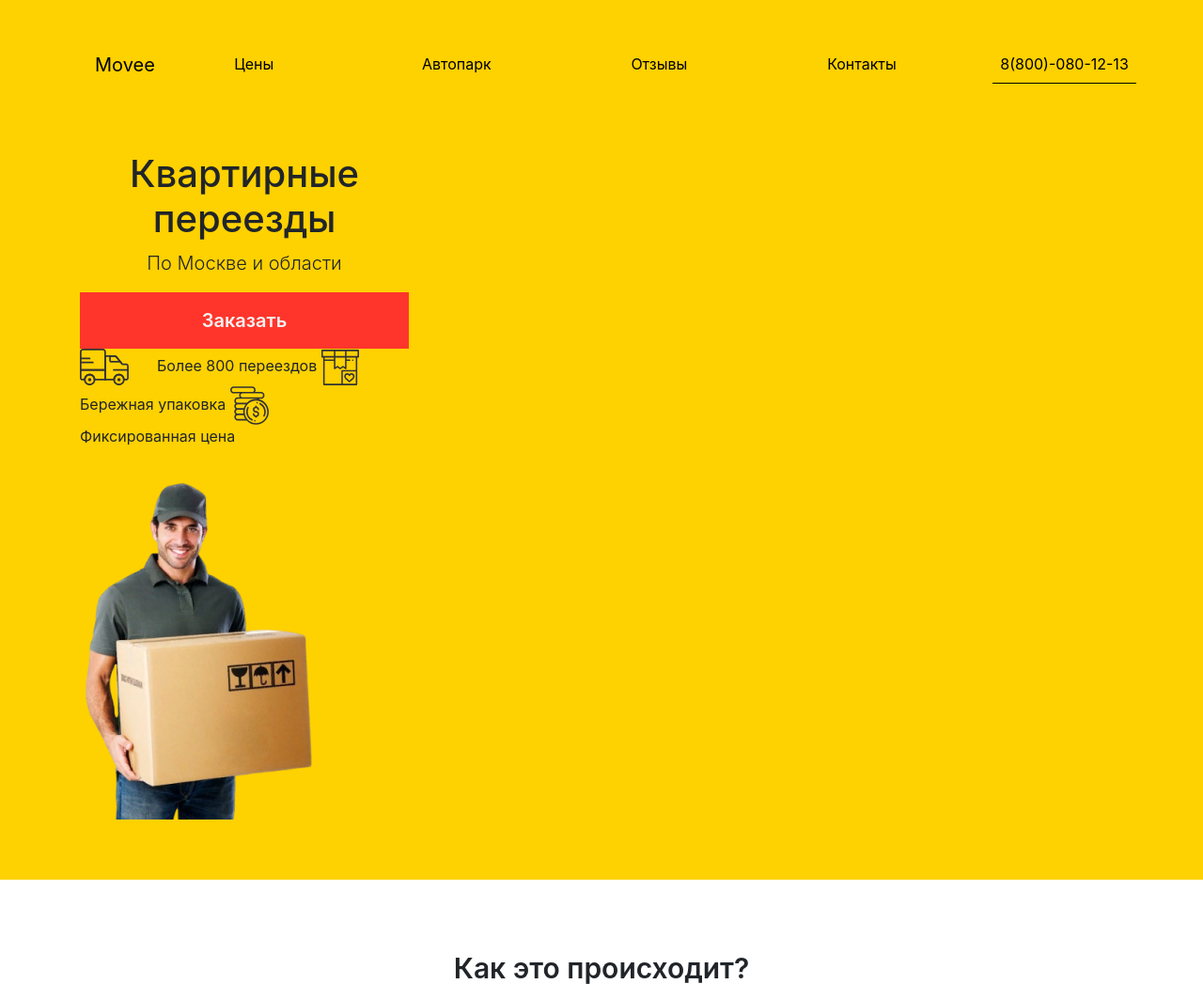
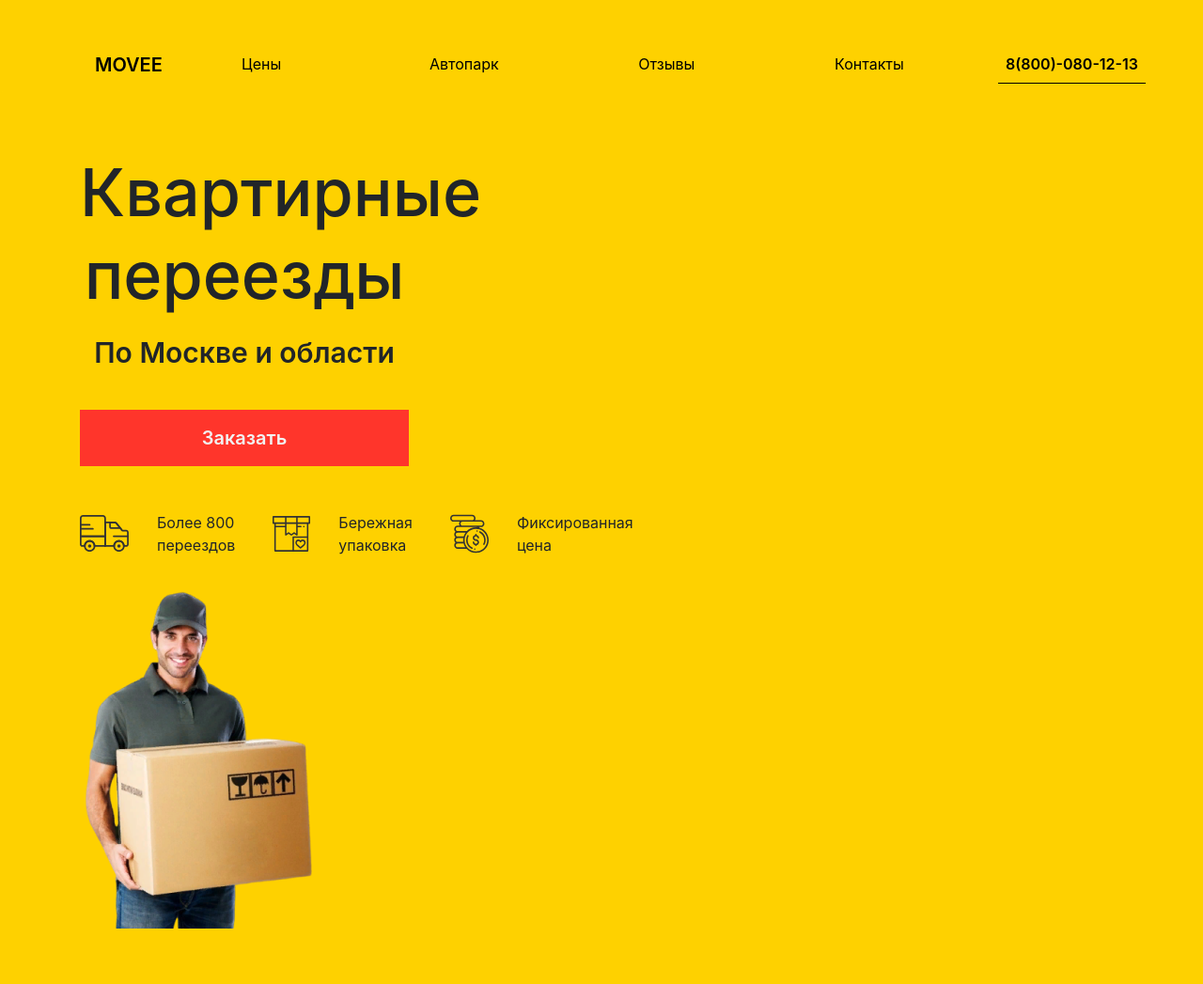
Before and after one commit to Vladislav-tech/Moving, a plain HTML site: page index.html in a window 1280 px wide. Shown: the top 1047 px of the page at 94% size. Drawn offline with nearby package versions, Linux system fonts and the light colour scheme.

Commit message:
add desktop version 0.75

```diff
--- a/css/style.css
+++ b/css/style.css
@@ -35,6 +35,7 @@ a:hover {
 
 .nav-title {
     margin-top: 5vh;
+    font-weight: 600;
 }
 
 .navbar-light .navbar-toggler {
@@ -58,6 +59,7 @@ li.nav-item {
 .nav-tel {
     display: inline-block !important;
     border-bottom: 1px solid black;
+    font-weight: 600 !important;
 }
 
 /* header end*/
@@ -194,6 +196,10 @@ li.nav-item {
 
 
 /* autopark start*/
+
+.autopark__subtitle {
+    margin-bottom: 50px;
+}
 
 .nav-tabs {
     display: flex;
@@ -363,17 +369,38 @@ li.nav-item {
 
 /* md-устройства (больше или равно 768px) */
 @media (min-width: 768px) {
+
+    .nav-title {
+        font-weight: 600;
+        font-size: 30px;
+        line-height: 37px;
+    }
+
     .h2-tilte {
         font-size: 30px;
     }
 
-    .jumbotron > p {
+    .jumbotron__title {
+        font-size: 70px;
+        line-height: 126.9%;
+    }
+
+    .jumbotron p {
+        margin-top: 20px;
+        margin-bottom: 42px;
+        font-weight: 600;
         font-size: 30px;
-        margin-top: 20px;
+        line-height: 37px;
     }
 
     .features {
         display: flex;
+
+    }
+
+    .features__img-wrapper {
+        display: flex;
+        margin-right: 40px;
     }
 
     .features__img {
--- a/index.html
+++ b/index.html
@@ -15,7 +15,7 @@
         <header class="header">
             <div class="container">
                   <nav class="navbar navbar-expand-lg navbar-light">
-                    <a href="#" class="nav-title navbar-brand">Movee</a>
+                    <a href="#" class="nav-title navbar-brand text-uppercase">Movee</a>
                       <button class="navbar-toggler" type="button" data-toggle="collapse" data-target="#navbar-main" aria-controls="#navbar-main" aria-expanded="false" aria-label="Toggle navigation">
                           <img src="img/menuBurger.svg" alt="menuBurger" height="19">
                       </button>
@@ -49,13 +49,23 @@
 						<h1 class="jumbotron__title text-center">Квартирные переезды</h1>
 						<p class="lead text-center">По Москве и области</p>
 						<button class="btn-order_red d-block m-auto">Заказать</button>
-						<div class="feautures">
-							<img src="img/icons/truck.svg" alt="truck" class="features__img img_1">Более 800
+						<div class="features mt-5 d-none d-md-flex">
+                            <div class="features__img-wrapper">
+                                <img src="img/icons/truck.svg" alt="truck" class="features__img img_1">Более 800
 							переездов
-							<img src="img/icons/package.svg" alt="package" class="features__img img_2">Бережная
+                            </div>
+
+                            <div class="features__img-wrapper">
+                                <img src="img/icons/package.svg" alt="package" class="features__img img_2">Бережная
 							упаковка
-							<img src="img/icons/money.svg" alt="money" class="features__img img_3">Фиксированная
+                            </div>
+
+                            <div class="features__img-wrapper"><img src="img/icons/money.svg" alt="money" class="features__img img_3">Фиксированная
 							цена
+                            </div>
+
+
+
 						</div>
 					</div>
 				</div>
```
Also changed, not shown: css/style-min.css.
